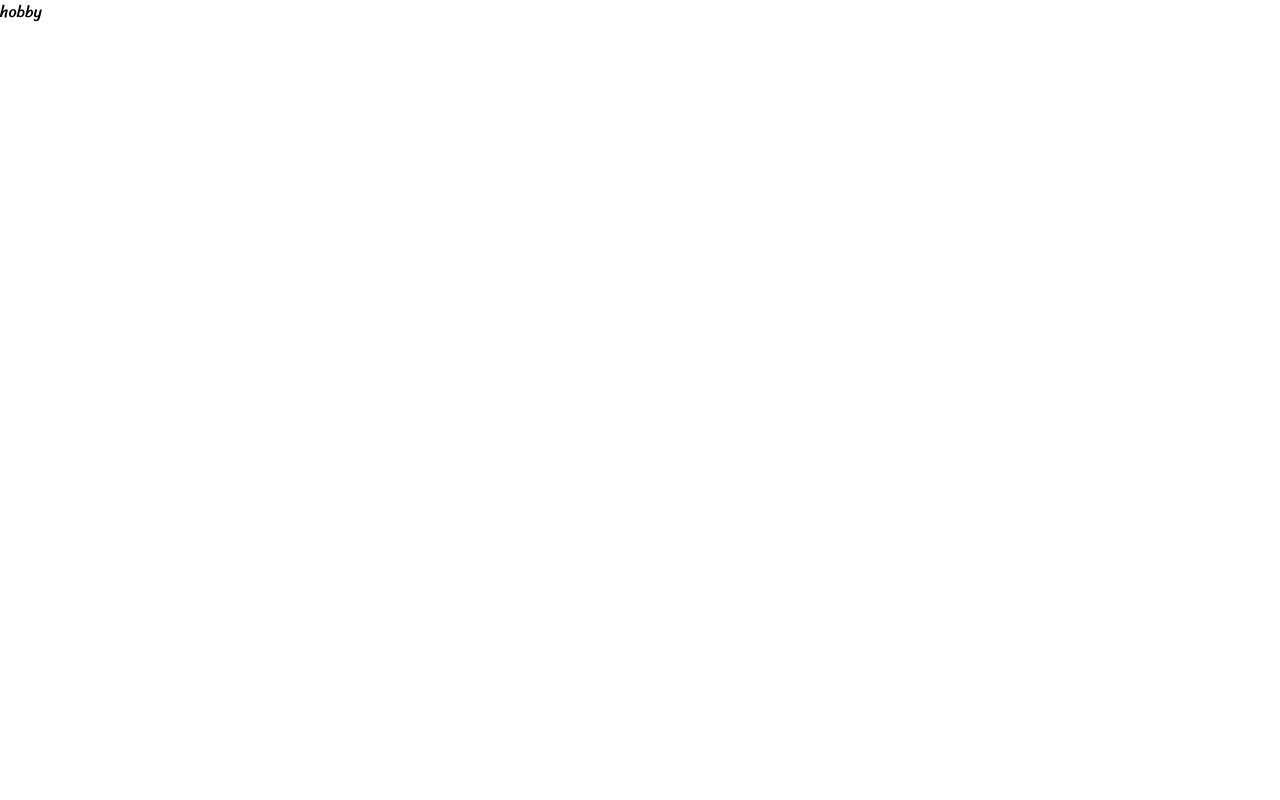
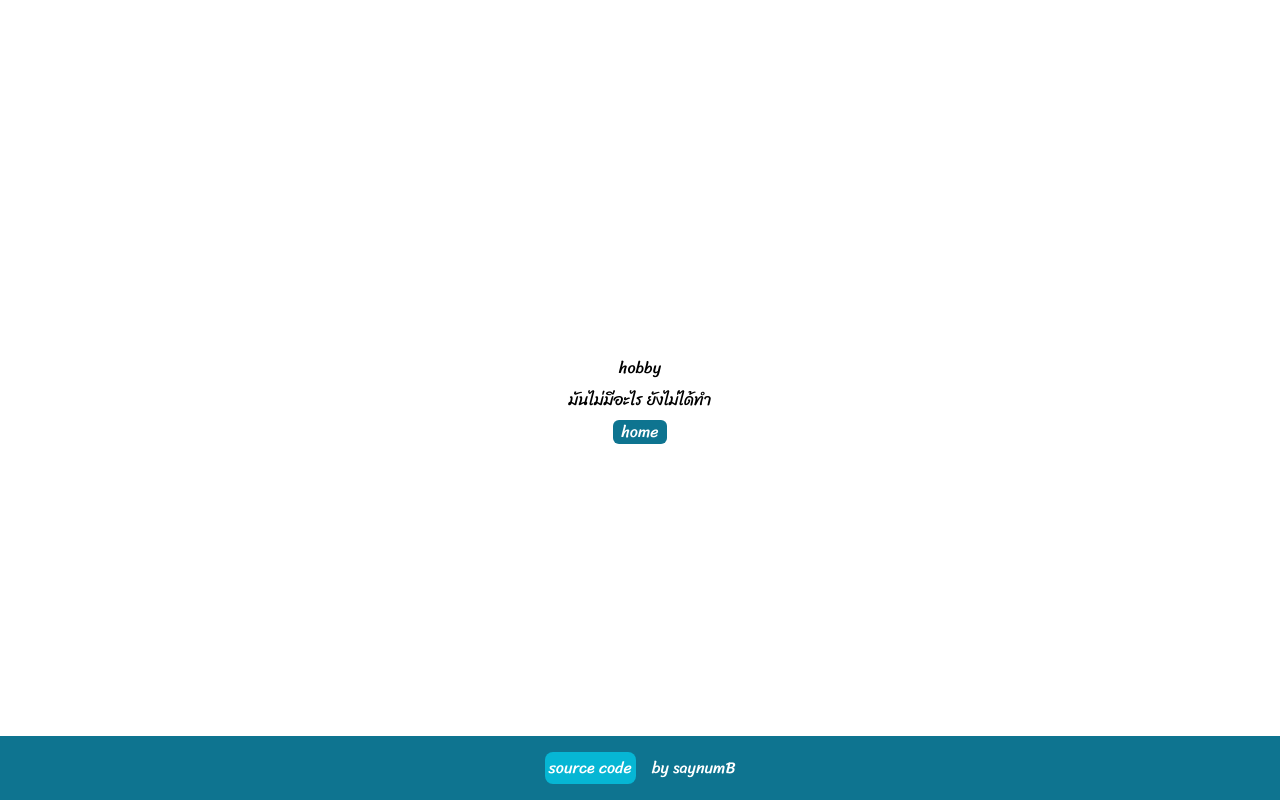
Before and after one commit to boomtnt2843/my-portfolio, a SvelteKit app: page /hobby in a window 1280 px wide. Built offline with nearby package versions, Linux system fonts and the light colour scheme.

Commit message:
add some text

```diff
--- a/package.json
+++ b/package.json
@@ -23,6 +23,7 @@
 	},
 	"type": "module",
 	"dependencies": {
-		"@fontsource/sriracha": "^5.0.17"
+		"@fontsource/sriracha": "^5.0.17",
+		"iconify-icon": "^1.0.8"
 	}
 }
--- a/src/routes/+layout.svelte
+++ b/src/routes/+layout.svelte
@@ -1,6 +1,14 @@
 <script>
   import "../app.css";
   import "@fontsource/sriracha"
+  import 'iconify-icon'
 </script>
 
 <slot />
+
+<footer class="flex fixed py-4 px-2 bottom-0 w-screen bg-cyan-700 justify-center items-center text-white space-x-4">
+  <a href="https://github.com/boomtnt2843/my-portfolio">
+    <button class="flex items-center bg-cyan-500 rounded-lg p-1"><iconify-icon class=" text-xl" icon="line-md:github-loop" /> source code</button>
+  </a>
+  <p>by saynumB</p>
+</footer>
--- a/src/routes/+page.svelte
+++ b/src/routes/+page.svelte
@@ -1,7 +1,9 @@
 <section class="flex w-screen h-screen justify-center items-center">
-  <div class="flex flex-col w-fit px-4">
-    <h1 class="text-6xl font-bold">Hello world!</h1>
-    <div class="flex justify-around my-2">
+  <div class="flex flex-col w-fit px-4 items-center space-y-2">
+    <img class=" w-64 h-64" src="src/lib/image/saynum_pf.jpeg" alt="pf">
+    <h1 class="text-6xl font-bold">Phattarapong Pimhom | boom</h1>
+    <h2 class="text-4xl font-bold"> 🚧 Soon. . .</h2>
+    <div class="flex justify-around w-full my-2">
       <a href="/work">
         <button>💼 Work</button>
       </a>
--- a/src/routes/hobby/+page.svelte
+++ b/src/routes/hobby/+page.svelte
@@ -1 +1,5 @@
-<h1>hobby</h1>
+<section class="flex h-screen flex-col justify-center items-center space-y-2">
+    <h1>hobby</h1>
+    <h3>มันไม่มีอะไร ยังไม่ได้ทำ</h3>
+    <a class="bg-cyan-700 rounded-md px-2 text-white" href="/">home</a>
+</section>
--- a/src/routes/work/+page.svelte
+++ b/src/routes/work/+page.svelte
@@ -1 +1,5 @@
-<h1>work</h1>
+<section class="flex h-screen flex-col justify-center items-center space-y-2">
+    <h1>work</h1>
+    <h3>มันไม่มีอะไร ยังไม่ได้ทำ</h3>
+    <a class="bg-cyan-700 rounded-md px-2 text-white" href="/">home</a>
+</section>
```
Also changed, not shown: src/lib/image/7D604941-3CCA-4B76-A596-82A8C6183E61_1_105_c.jpeg (added), 1 other file (tests, documents, lock files or other folders).
